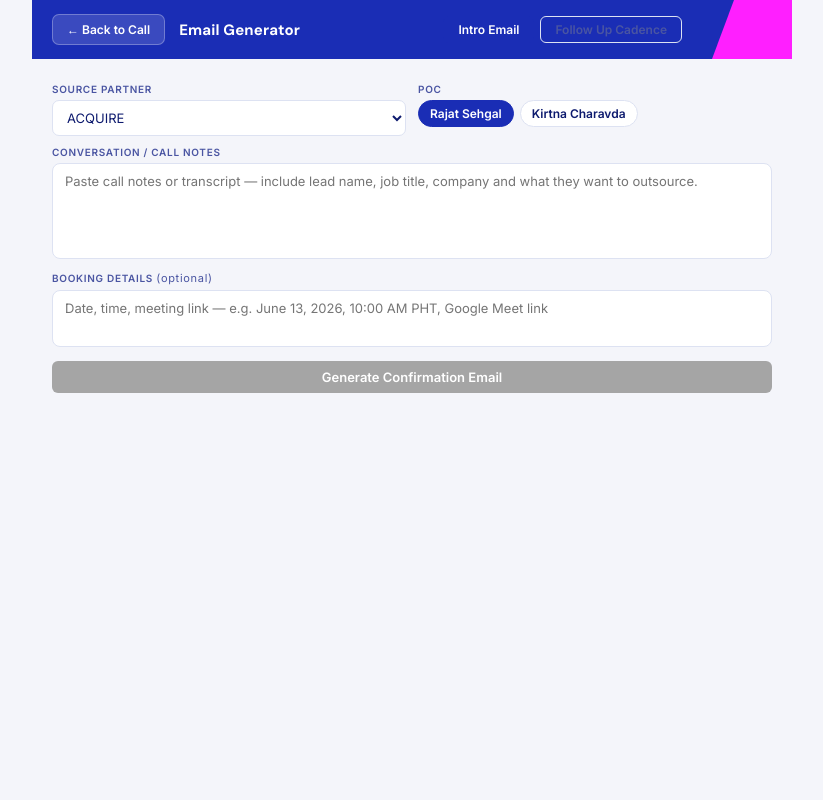
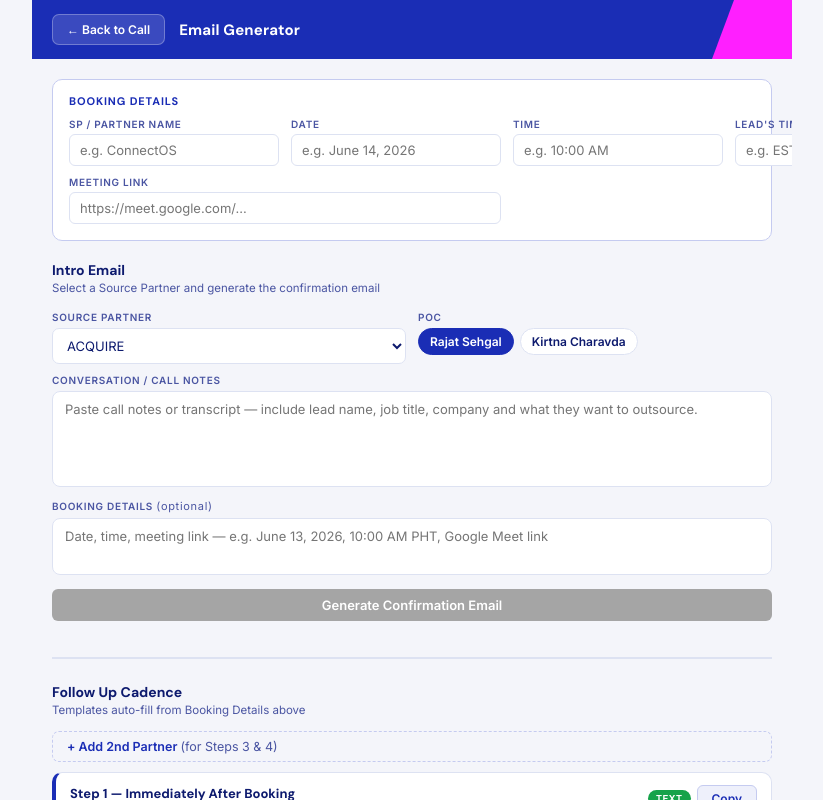
Before and after one commit to ritch-byte/call-script, a React (Vite) app in the folder call-script/: page / in a window 1280 px wide. Both pictures are taken after a click on the button "EMAIL GENERATOR". Shown: the whole page, without its empty margins (228-1051 px from the left). Built offline with nearby package versions, Linux system fonts and the light colour scheme.

Commit message:
Email page: merge Intro Email + Follow Up Cadence on one scrollable page with shared booking fields
Co-Authored-By: Claude Sonnet 4.6 <noreply@anthropic.com>

```diff
--- a/call-script/src/App.css
+++ b/call-script/src/App.css
@@ -1279,14 +1279,7 @@ body {
   z-index: 1;
 }
 
-.email-page-tabs {
-  display: flex;
-  gap: 6px;
-  position: relative;
-  z-index: 1;
-  margin-left: auto;
-  margin-right: 90px;
-}
+/* .email-page-tabs removed — no longer used */
 
 .email-page-body {
   flex: 1;
@@ -1311,6 +1304,71 @@ body {
   color: var(--text-2);
   margin-bottom: 14px;
   line-height: 1.5;
+}
+
+/* ─────────────────────────────────────────
+   EMAIL PAGE — SHARED BOOKING BLOCK & SECTIONS
+───────────────────────────────────────── */
+
+.email-booking-block {
+  background: var(--white);
+  border: 1.5px solid var(--blue-muted);
+  border-radius: 10px;
+  padding: 14px 16px 16px;
+  margin-bottom: 20px;
+}
+
+.email-booking-title {
+  font-family: 'DM Sans', sans-serif;
+  font-size: 11px;
+  font-weight: 700;
+  letter-spacing: 0.08em;
+  text-transform: uppercase;
+  color: var(--blue);
+  margin-bottom: 10px;
+}
+
+.email-booking-fields {
+  display: grid;
+  grid-template-columns: repeat(4, 1fr);
+  gap: 10px 12px;
+}
+
+.cad-fg--wide2 { grid-column: span 2; }
+
+.email-section-hd {
+  display: flex;
+  flex-direction: column;
+  gap: 2px;
+  margin-bottom: 12px;
+}
+
+.email-section-title {
+  font-family: 'DM Sans', sans-serif;
+  font-size: 14px;
+  font-weight: 700;
+  color: var(--blue-dark);
+}
+
+.email-section-sub {
+  font-size: 11.5px;
+  color: var(--text-2);
+}
+
+.email-section-divider {
+  display: flex;
+  flex-direction: column;
+  gap: 2px;
+  margin: 28px 0 14px;
+  padding-top: 24px;
+  border-top: 2px solid var(--border);
+}
+
+.email-section-divider-label {
+  font-family: 'DM Sans', sans-serif;
+  font-size: 14px;
+  font-weight: 700;
+  color: var(--blue-dark);
 }
 
 /* ─────────────────────────────────────────
--- a/call-script/src/components/CallScreen.tsx
+++ b/call-script/src/components/CallScreen.tsx
@@ -54,7 +54,11 @@ export default function CallScreen({ onReset }: Props) {
   const [rawInput, setRawInput] = useState('')
   const [isGenerating, setIsGenerating] = useState(false)
   const [genError, setGenError] = useState('')
-  const [emailTab, setEmailTab] = useState<'followup' | 'spconfirm'>('spconfirm')
+  const [sharedSp, setSharedSp]     = useState('')
+  const [sharedDate, setSharedDate] = useState('')
+  const [sharedTime, setSharedTime] = useState('')
+  const [sharedTz, setSharedTz]     = useState('')
+  const [sharedLink, setSharedLink] = useState('')
   const activeRef = useRef<HTMLDivElement>(null)
 
   const isGitHubPages = window.location.hostname.includes('github.io')
@@ -121,6 +125,11 @@ export default function CallScreen({ onReset }: Props) {
   const currentNode = flow[steps[activeIdx]?.nodeId ?? 'opening']
 
   // ── Email Generator full-page view ──────────────────────────────────────
+  const bookingPrefill = [
+    [sharedDate, sharedTime, sharedTz].filter(Boolean).join(' '),
+    sharedLink ? `Meeting Link: ${sharedLink}` : '',
+  ].filter(Boolean).join('\n')
+
   if (emailPageOpen) {
     return (
       <div className="call-screen">
@@ -129,34 +138,64 @@ export default function CallScreen({ onReset }: Props) {
             ← Back to Call
           </button>
           <span className="email-page-title">Email Generator</span>
-          <div className="email-page-tabs">
-            <button
-              className={`email-tab-btn${emailTab === 'spconfirm' ? ' email-tab-btn--active' : ''}`}
-              onClick={() => setEmailTab('spconfirm')}
-            >
-              Intro Email
-            </button>
-            <button
-              className={`email-tab-btn${emailTab === 'followup' ? ' email-tab-btn--active' : ''}`}
-              onClick={() => setEmailTab('followup')}
-            >
-              Follow Up Cadence
-            </button>
-          </div>
         </div>
 
         <div className="email-page-body">
-          {emailTab === 'spconfirm' && (
-            <SPEmailPanel
-              leadName={leadName}
-              rawInput={rawInput}
-              geminiResearch={geminiResearch}
-            />
-          )}
 
-          {emailTab === 'followup' && (
-            <FollowUpCadence leadName={leadName} yourName={yourName} />
-          )}
+          {/* ── Shared booking fields ── */}
+          <div className="email-booking-block">
+            <div className="email-booking-title">Booking Details</div>
+            <div className="email-booking-fields">
+              <div className="cad-fg">
+                <label className="cad-lbl">SP / Partner Name</label>
+                <input className="cad-input" value={sharedSp} onChange={e => setSharedSp(e.target.value)} placeholder="e.g. ConnectOS" />
+              </div>
+              <div className="cad-fg">
+                <label className="cad-lbl">Date</label>
+                <input className="cad-input" value={sharedDate} onChange={e => setSharedDate(e.target.value)} placeholder="e.g. June 14, 2026" />
+              </div>
+              <div className="cad-fg">
+                <label className="cad-lbl">Time</label>
+                <input className="cad-input" value={sharedTime} onChange={e => setSharedTime(e.target.value)} placeholder="e.g. 10:00 AM" />
+              </div>
+              <div className="cad-fg">
+                <label className="cad-lbl">Lead's Timezone</label>
+                <input className="cad-input" value={sharedTz} onChange={e => setSharedTz(e.target.value)} placeholder="e.g. EST" />
+              </div>
+              <div className="cad-fg cad-fg--wide2">
+                <label className="cad-lbl">Meeting Link</label>
+                <input className="cad-input" value={sharedLink} onChange={e => setSharedLink(e.target.value)} placeholder="https://meet.google.com/..." />
+              </div>
+            </div>
+          </div>
+
+          {/* ── Intro Email ── */}
+          <div className="email-section-hd">
+            <span className="email-section-title">Intro Email</span>
+            <span className="email-section-sub">Select a Source Partner and generate the confirmation email</span>
+          </div>
+          <SPEmailPanel
+            leadName={leadName}
+            rawInput={rawInput}
+            geminiResearch={geminiResearch}
+            bookingPrefill={bookingPrefill}
+          />
+
+          {/* ── Follow Up Cadence ── */}
+          <div className="email-section-divider">
+            <span className="email-section-divider-label">Follow Up Cadence</span>
+            <span className="email-section-sub">Templates auto-fill from Booking Details above</span>
+          </div>
+          <FollowUpCadence
+            leadName={leadName}
+            yourName={yourName}
+            sp={sharedSp}
+            date={sharedDate}
+            time={sharedTime}
+            tz={sharedTz}
+            link={sharedLink}
+          />
+
         </div>
       </div>
     )
@@ -399,7 +438,7 @@ export default function CallScreen({ onReset }: Props) {
                 <div className="end-actions">
                   <button
                     className="btn-primary"
-                    onClick={() => { setEmailTab('followup'); setEmailPageOpen(true) }}
+                    onClick={() => setEmailPageOpen(true)}
                   >
                     Follow Up Cadence
                   </button>
--- a/call-script/src/components/SPEmailPanel.tsx
+++ b/call-script/src/components/SPEmailPanel.tsx
@@ -64,9 +64,10 @@ interface Props {
   leadName: string
   rawInput: string
   geminiResearch: string
+  bookingPrefill?: string
 }
 
-export default function SPEmailPanel({ leadName, rawInput, geminiResearch }: Props) {
+export default function SPEmailPanel({ leadName, rawInput, geminiResearch, bookingPrefill }: Props) {
   const isGitHubPages = window.location.hostname.includes('github.io')
   const fnUrl = (name: string) =>
     isGitHubPages ? `${NETLIFY_BASE}/.netlify/functions/${name}` : `/.netlify/functions/${name}`
@@ -80,7 +81,7 @@ export default function SPEmailPanel({ leadName, rawInput, geminiResearch }: Pro
     if (geminiResearch) parts.push(`Research spiel used: ${geminiResearch}`)
     return parts.join('\n')
   })
-  const [booking, setBooking] = useState('')
+  const [booking, setBooking] = useState(() => bookingPrefill || '')
   const [loading, setLoading] = useState(false)
   const [error, setError] = useState('')
   const [result, setResult] = useState<SPResult | null>(null)
```
Also changed, not shown: call-script/src/components/FollowUpCadence.tsx (+14 -48 lines).
